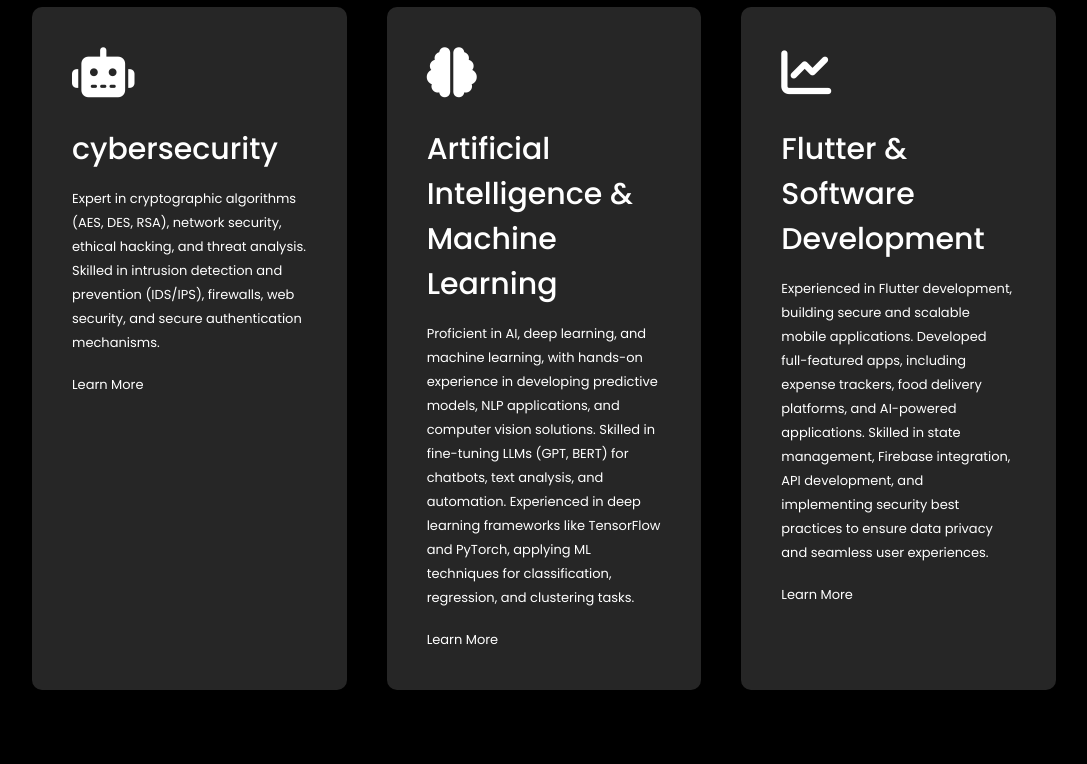
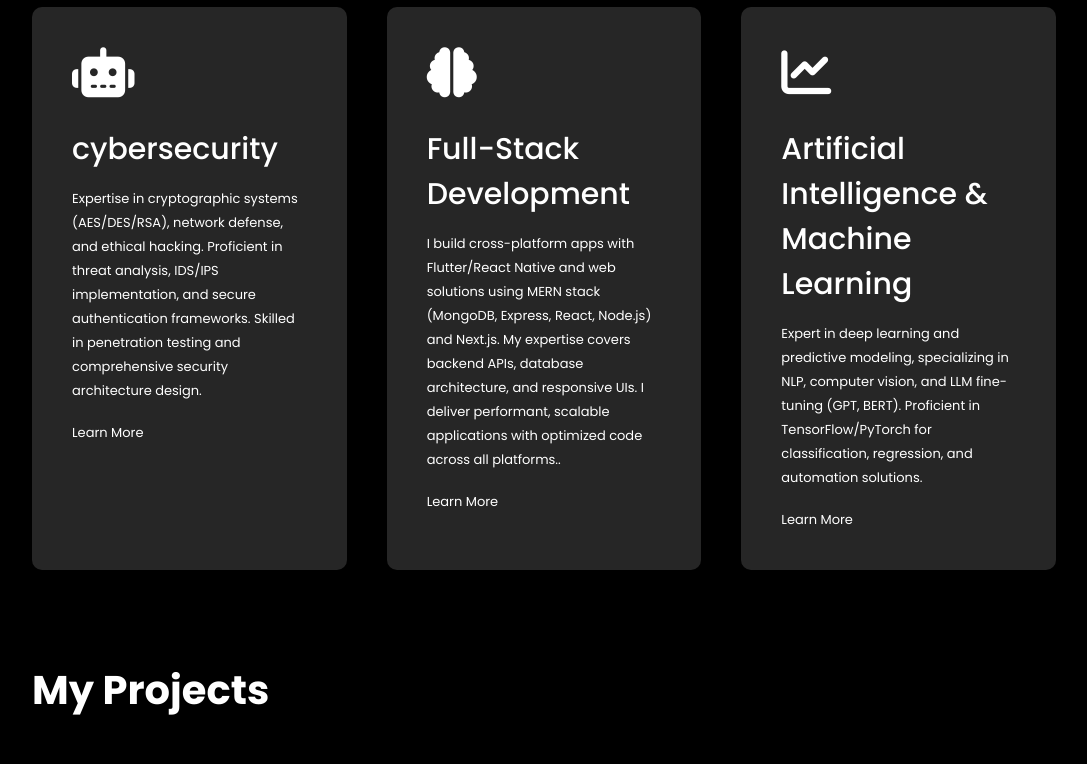
Before and after one commit to Haris6411/portfolio, a website: page index.html in a window 1280 px wide. Shown: the part 1790-2554 px from the top of the page, without its empty margins (96-1183 px from the left). Drawn offline with Linux system fonts and the light colour scheme; a web font is replaced by a local one.

Commit message:
Your descriptive commit message

```diff
--- a/index.html
+++ b/index.html
@@ -122,19 +122,19 @@
             <div class="service-card">
                 <i class="fas fa-robot"></i>
                 <h2>cybersecurity</h2>
-                <p class="sub-services">Expert in cryptographic algorithms (AES, DES, RSA), network security, ethical hacking, and threat analysis. Skilled in intrusion detection and prevention (IDS/IPS), firewalls, web security, and secure authentication mechanisms.</p>
+                <p class="sub-services">Expertise in cryptographic systems (AES/DES/RSA), network defense, and ethical hacking. Proficient in threat analysis, IDS/IPS implementation, and secure authentication frameworks. Skilled in penetration testing and comprehensive security architecture design.</p>
                 <a href="https://www.linkedin.com/in/haris-ashfaq-ahmad/">Learn More</a>
             </div>
                             <div>
                     <i class="fas fa-brain"></i>
-                    <h2>Artificial Intelligence & Machine Learning</h2>
-                    <p class="sub-services">Proficient in AI, deep learning, and machine learning, with hands-on experience in developing predictive models, NLP applications, and computer vision solutions. Skilled in fine-tuning LLMs (GPT, BERT) for chatbots, text analysis, and automation. Experienced in deep learning frameworks like TensorFlow and PyTorch, applying ML techniques for classification, regression, and clustering tasks.                    </p>
+                    <h2>Full-Stack Development</h2>
+                    <p class="sub-services">I build cross-platform apps with Flutter/React Native and web solutions using MERN stack (MongoDB, Express, React, Node.js) and Next.js. My expertise covers backend APIs, database architecture, and responsive UIs. I deliver performant, scalable applications with optimized code across all platforms..</p>
                     <a href="https://www.linkedin.com/in/haris-ashfaq-ahmad/">Learn More</a>
                 </div>
                 <div>
                     <i class="fas fa-chart-line"></i>
-                    <h2>Flutter & Software Development</h2>
-                    <p class="sub-services">Experienced in Flutter development, building secure and scalable mobile applications. Developed full-featured apps, including expense trackers, food delivery platforms, and AI-powered applications. Skilled in state management, Firebase integration, API development, and implementing security best practices to ensure data privacy and seamless user experiences.</p>
+                    <h2>Artificial Intelligence & Machine Learning</h2>
+                    <p class="sub-services">Expert in deep learning and predictive modeling, specializing in NLP, computer vision, and LLM fine-tuning (GPT, BERT). Proficient in TensorFlow/PyTorch for classification, regression, and automation solutions.</p>
                     <a href="https://www.linkedin.com/in/haris-ashfaq-ahmad/">Learn More</a>
                 </div>
         </div>
```
